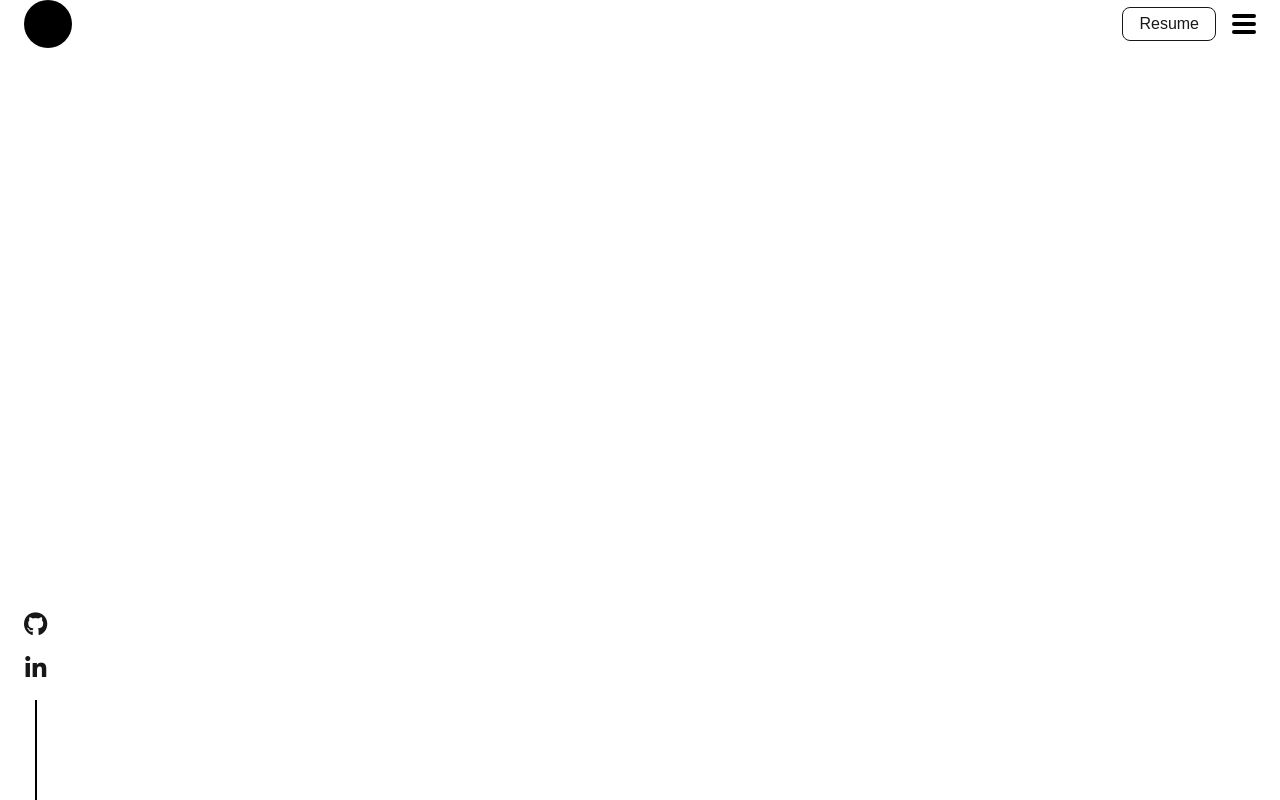
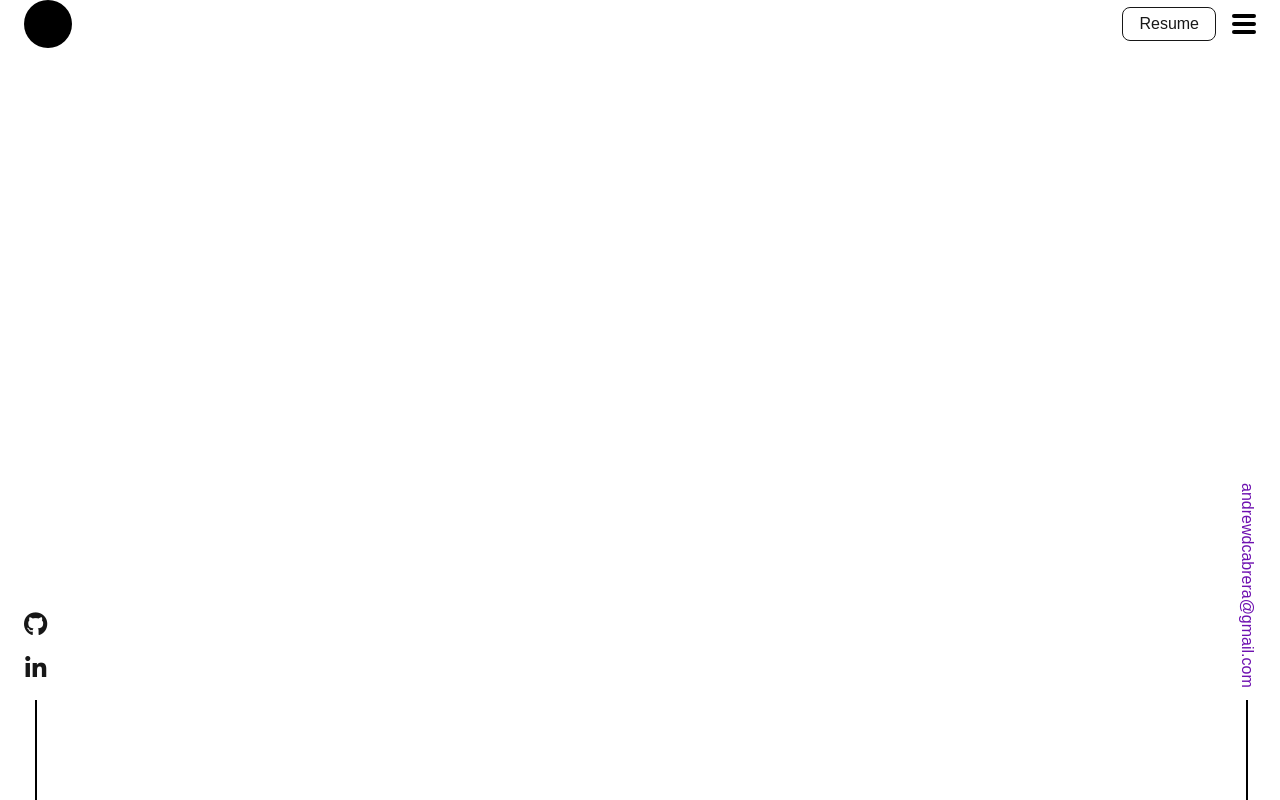
Before and after one commit to acabrera15/portfolio, a Next.js app: page / in a window 1280 px wide. Built offline with nearby package versions, Linux system fonts and the light colour scheme.

Commit message:
feature(email): added email section to the bottom right of the page

```diff
--- /dev/null
+++ b/src/app/component/email.tsx
@@ -0,0 +1,19 @@
+import Link from "next/link";
+
+const EmailLink = () => {
+  const email = "andrewdcabrera@gmail.com";
+
+  return (
+    <div className="fixed bottom-0 right-6 flex flex-col">
+      <Link
+        href={`mailto:${email}`}
+        className="text-purple-800 rotate-90 w-[10px] relative bottom-[200px] right-[4px]"
+      >
+        {email}
+      </Link>
+      <div className="w-[2px] bg-black h-[100px]"></div>
+    </div>
+  );
+};
+
+export default EmailLink;
--- a/src/app/page.tsx
+++ b/src/app/page.tsx
@@ -1,3 +1,4 @@
+import EmailLink from "./component/email";
 import Header from "./component/header";
 import SocialLinks from "./component/social-links";
 
@@ -6,6 +7,7 @@ export default function Home() {
     <div className="relative min-h-screen">
       <Header />
       <SocialLinks />
+      <EmailLink />
     </div>
   );
 }
```
